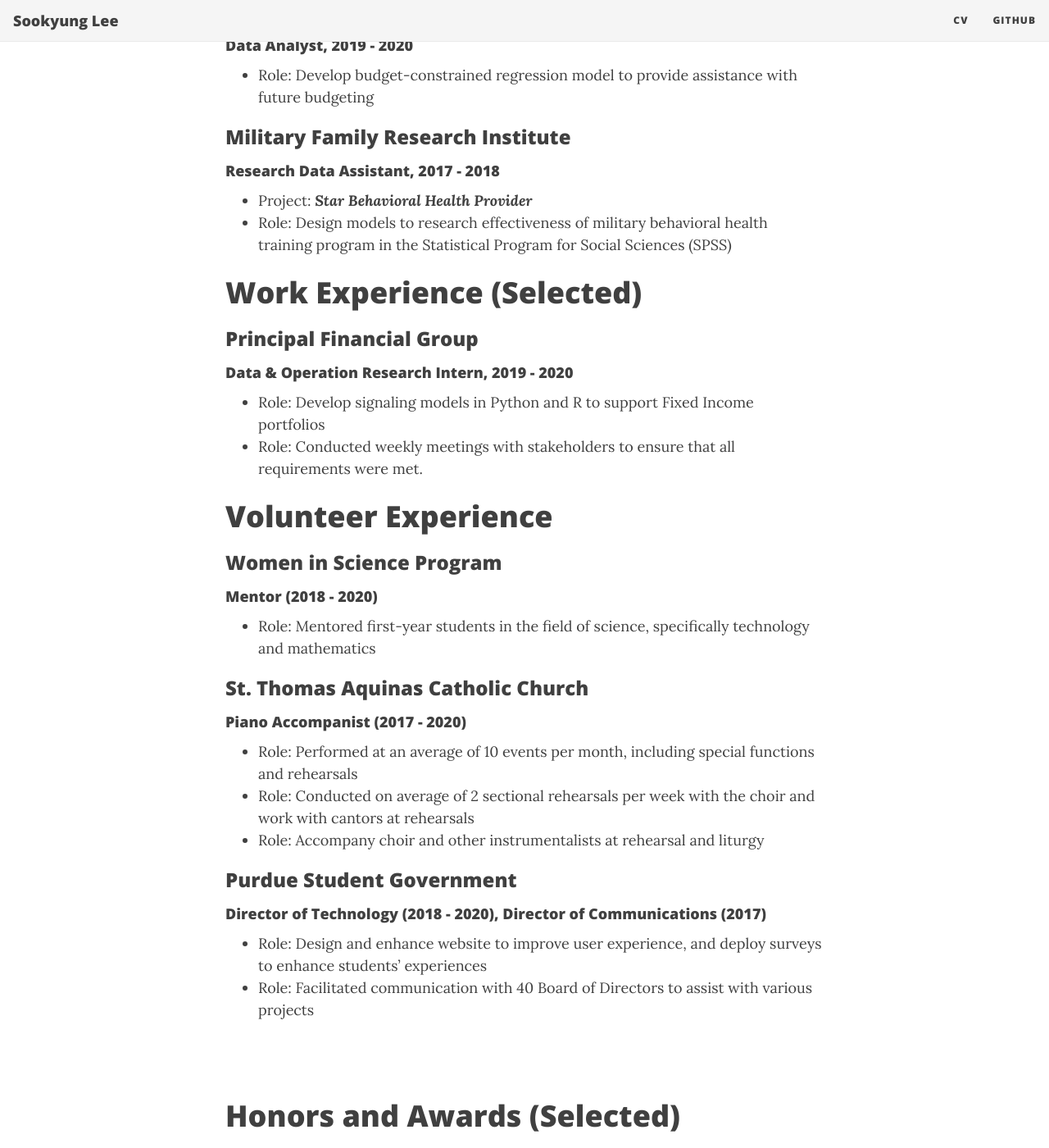
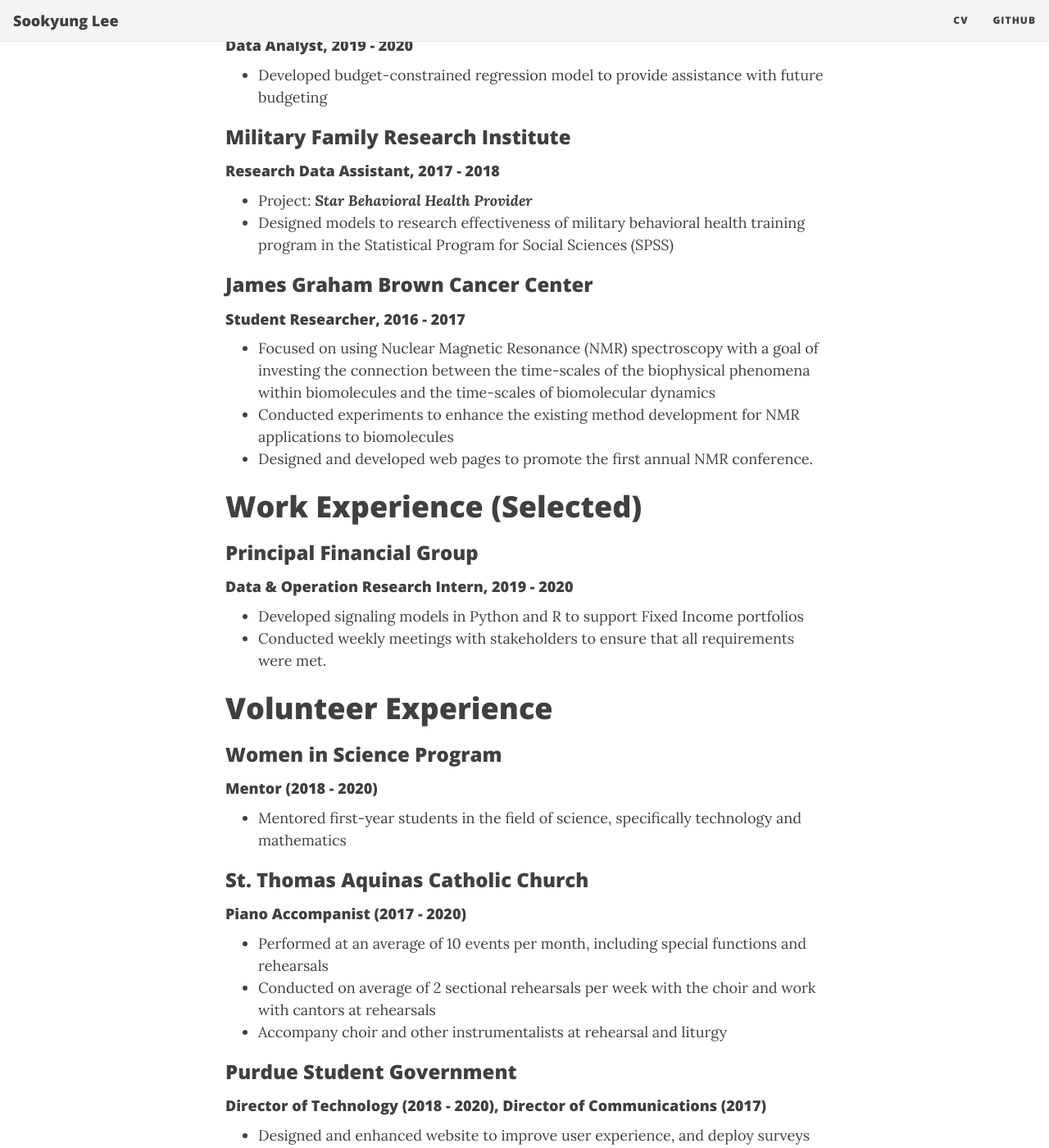
Before and after one commit to sklee16/sklee16.github.io, a Jekyll site: the page built from CV.md, in a window 1280 px wide and 1400 px high, scrolled down 994 px. Shown: the whole window at 82% size. Built offline with Jekyll 4.4.1, drawn with Linux system fonts in a browser that asks for light colours; nearby versions of some CDN libraries; some of the changed text lies outside the part shown.

Commit message:
Update CV content

```diff
--- a/CV.md
+++ b/CV.md
@@ -18,36 +18,42 @@ cover-img: /assets/img/main3.jpg
 # Research Experience
 ### Department of State
 #### Data Analyst, 2019 - 2020
-* Role: Develop budget-constrained regression model to provide assistance with future budgeting
+* Developed budget-constrained regression model to provide assistance with future budgeting
 
 ### Military Family Research Institute
 #### Research Data Assistant, 2017 - 2018
 *  Project: _**Star Behavioral Health Provider**_
-  * Role: Design models to research effectiveness of military behavioral health training program in the Statistical Program for Social Sciences (SPSS)
+  * Designed models to research effectiveness of military behavioral health training program in the Statistical Program for Social Sciences (SPSS)
+
+### James Graham Brown Cancer Center
+#### Student Researcher, 2016 - 2017
+* Focused on using Nuclear Magnetic Resonance (NMR) spectroscopy with a goal of investing the connection between the time-scales of the biophysical phenomena within biomolecules and the time-scales of biomolecular dynamics
+* Conducted experiments to enhance the existing method development for NMR applications to biomolecules
+* Designed and developed web pages to promote the first annual NMR conference.
 <br/>
 
 # Work Experience (Selected)
 ### Principal Financial Group
 #### Data & Operation Research Intern, 2019 - 2020
-* Role: Develop signaling models in Python and R to support Fixed Income portfolios
-* Role: Conducted weekly meetings with stakeholders to ensure that all requirements were met.
+* Developed signaling models in Python and R to support Fixed Income portfolios
+* Conducted weekly meetings with stakeholders to ensure that all requirements were met.
 <br/>
 
 # Volunteer Experience
 ### Women in Science Program
 #### Mentor (2018 - 2020)
-* Role: Mentored first-year students in the field of science, specifically technology and mathematics
+* Mentored first-year students in the field of science, specifically technology and mathematics
 
 ### St. Thomas Aquinas Catholic Church
 #### Piano Accompanist (2017 - 2020)
-* Role: Performed at an average of 10 events per month, including special functions and rehearsals
-* Role: Conducted on average of 2 sectional rehearsals per week with the choir and work with cantors at rehearsals
-* Role: Accompany choir and other instrumentalists at rehearsal and liturgy
+* Performed at an average of 10 events per month, including special functions and rehearsals
+* Conducted on average of 2 sectional rehearsals per week with the choir and work with cantors at rehearsals
+* Accompany choir and other instrumentalists at rehearsal and liturgy
 
 ### Purdue Student Government
 #### Director of Technology (2018 - 2020), Director of Communications (2017)
-* Role: Design and enhance website to improve user experience, and deploy surveys to enhance students' experiences
-* Role:	Facilitated communication with 40 Board of Directors to assist with various projects
+* Designed and enhanced website to improve user experience, and deploy surveys to enhance students' experiences
+* Facilitated communication with 40 Board of Directors to assist with various projects
 
 <br/>
 
```
